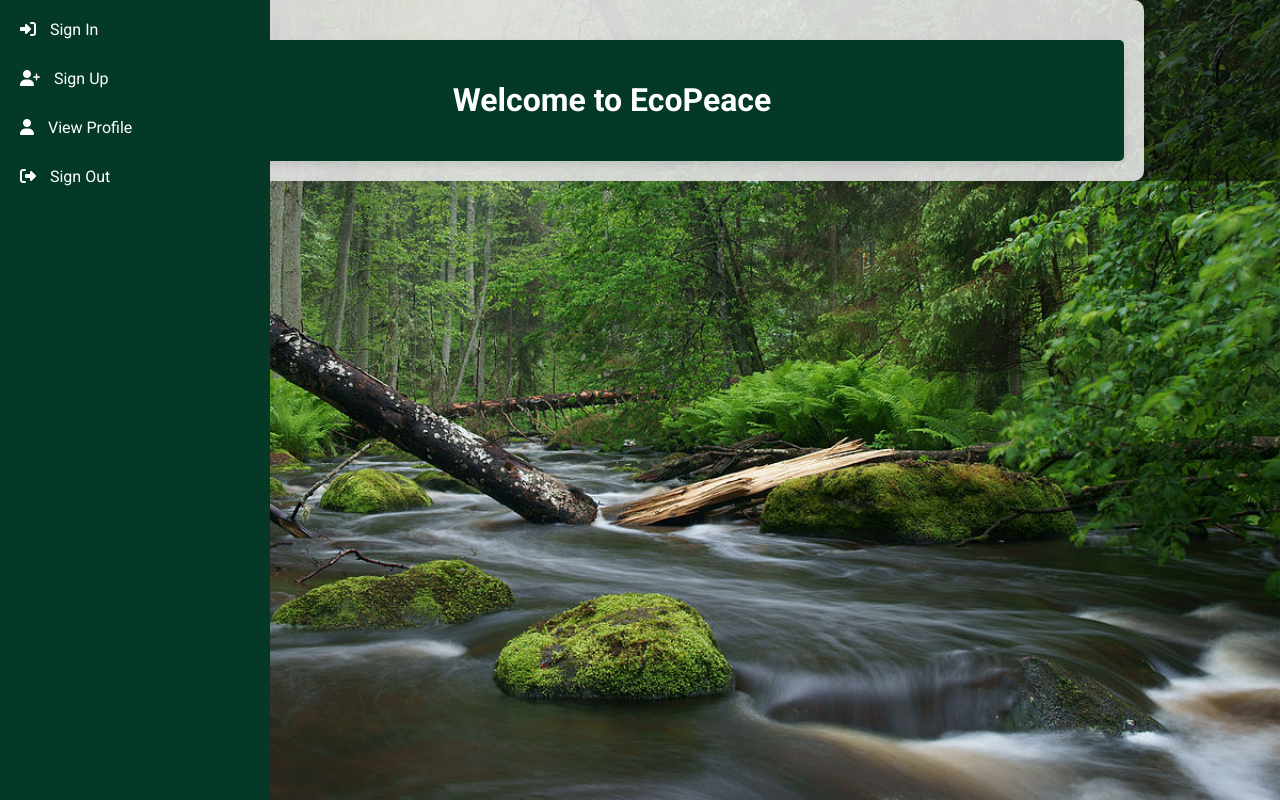
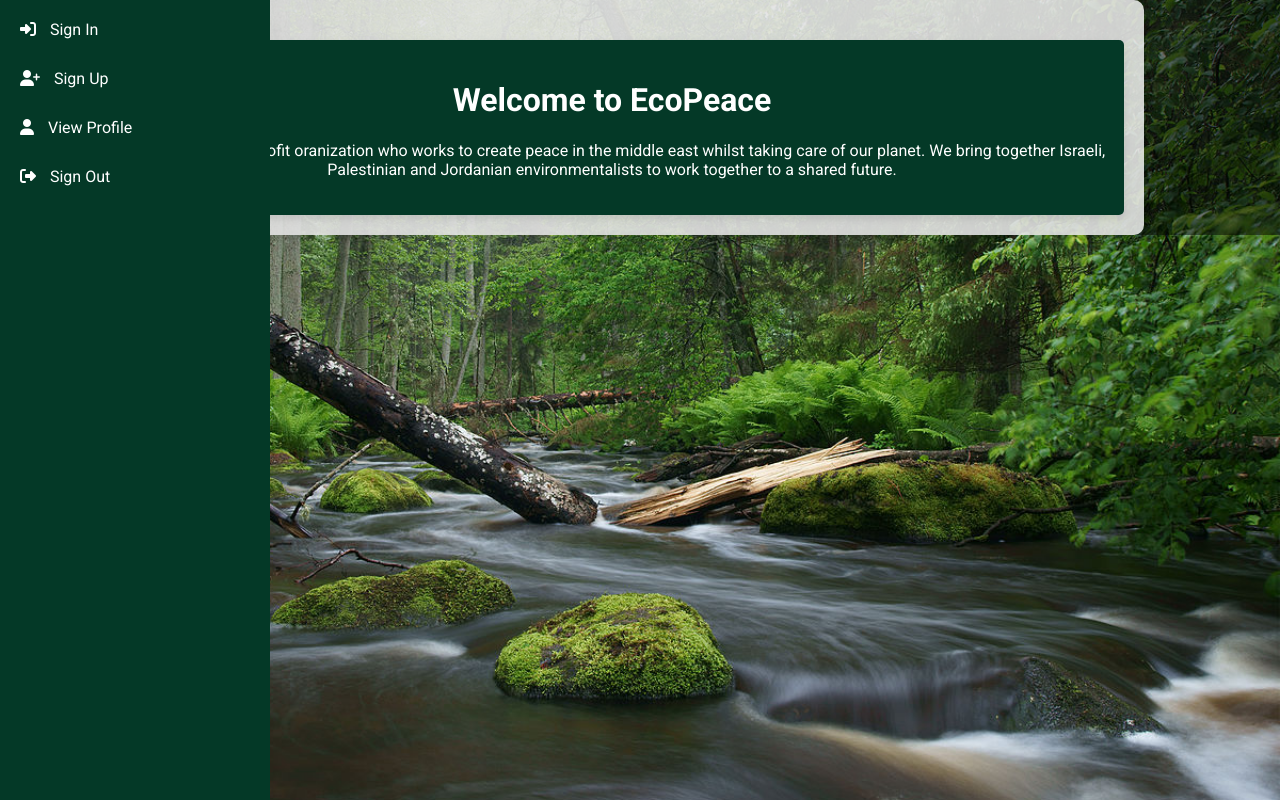
Before and after one commit to shahdtr24-meet/Case-studies-project, a Flask app: page / in a window 1280 px wide. Run offline with Flask 3, Linux system fonts and the light colour scheme; some libraries are stand-ins or nearby versions.

Commit message:
Update home.html

```diff
--- a/templatemo_582_tale_seo_agency/templates/home.html
+++ b/templatemo_582_tale_seo_agency/templates/home.html
@@ -15,6 +15,7 @@
     <div class="container">
         <header>
             <h1>Welcome to EcoPeace</h1>
+            <p> EcoPeace is a non profit oranization who works to create peace in the middle east whilst taking care of our planet. We bring together Israeli, Palestinian and Jordanian environmentalists to work together to a shared future.</p>
         </header>
     </div>
     <script src="https://kit.fontawesome.com/a076d05399.js" crossorigin="anonymous"></script>
```
